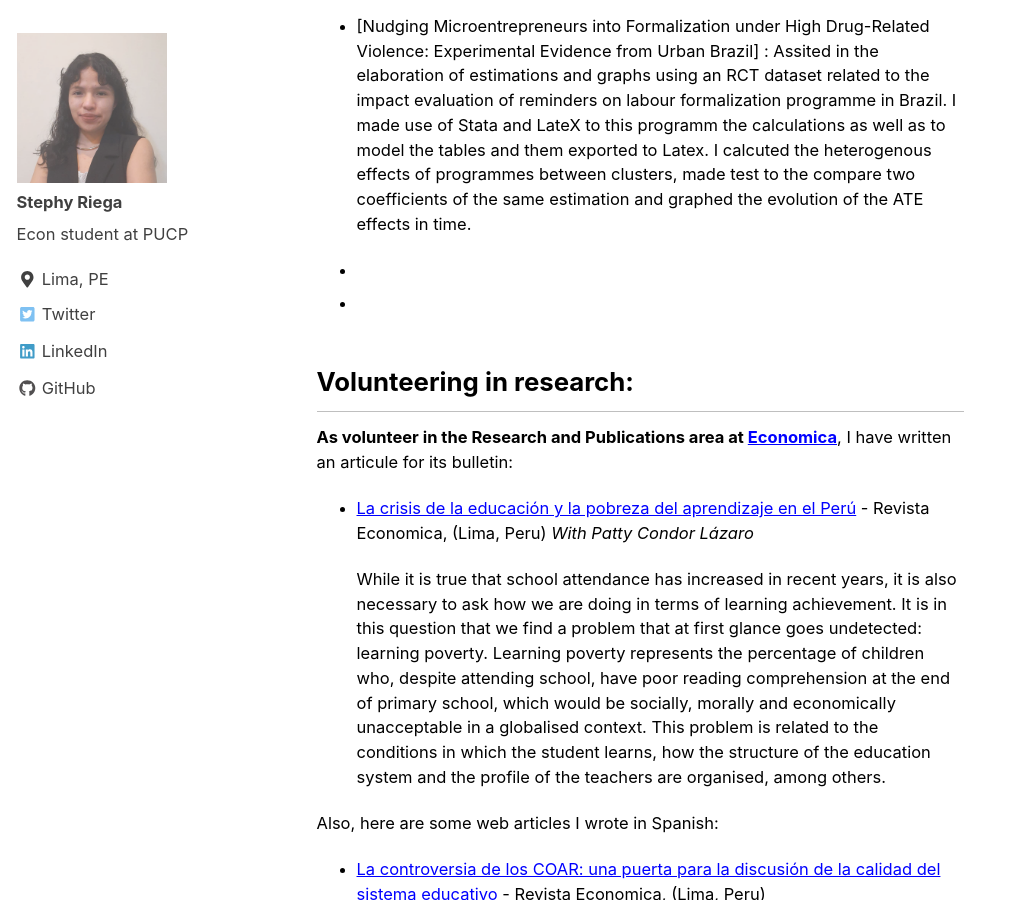
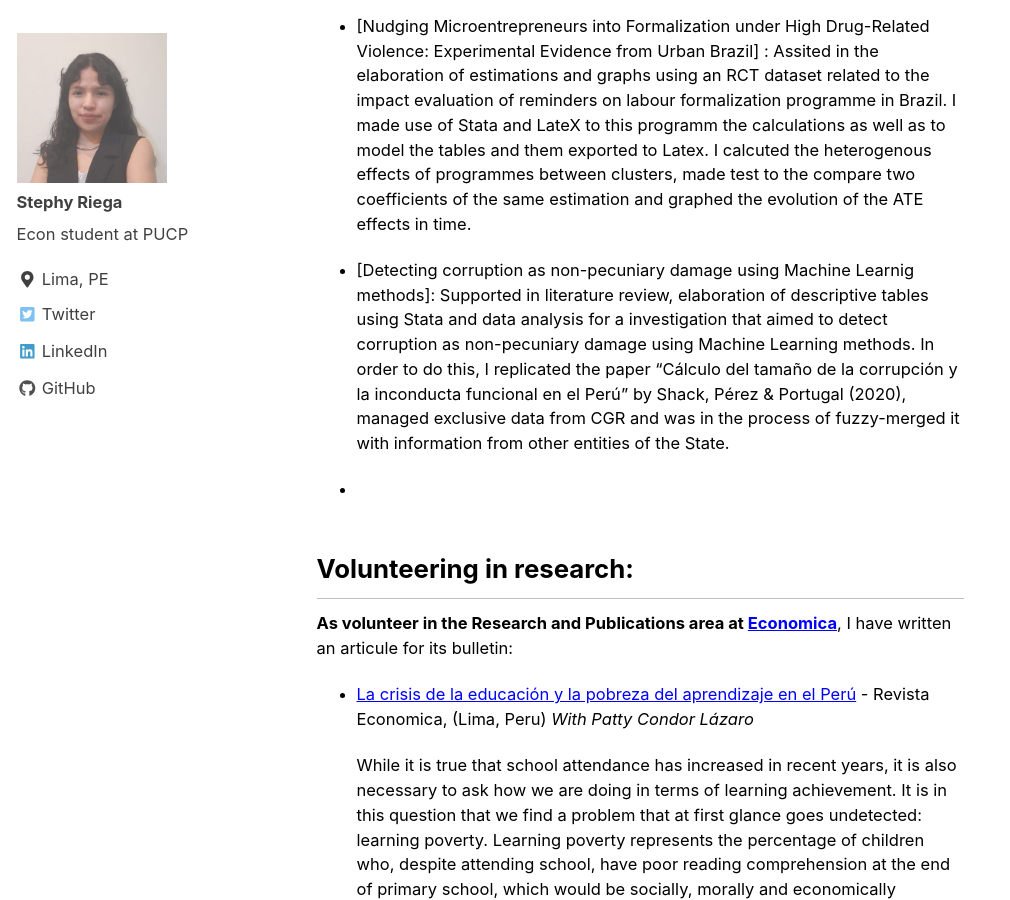
Before and after one commit to stephyriega/stephyriega.github.io, a Jekyll site: the page built from _pages/projects.md, in a window 1280 px wide and 900 px high, scrolled down 335 px. Shown: the whole window, without its empty margins (0-1010 px from the left). Built offline with Jekyll 4.4.1, drawn with Linux system fonts in a browser that asks for light colours; nearby versions of some CDN libraries.

Commit message:
Update projects.md

```diff
--- a/_pages/projects.md
+++ b/_pages/projects.md
@@ -12,7 +12,7 @@ My RA work until now has taken me to fascinating field works. As a research inte
 * [Nudging Microentrepreneurs into Formalization under High Drug-Related Violence: Experimental Evidence from Urban Brazil] : Assited in the elaboration of estimations and graphs using an RCT dataset related to the impact evaluation of reminders on labour formalization programme in Brazil. I made use of Stata and LateX to this programm the calculations as well as to model the tables and them exported to Latex. I calcuted the heterogenous effects of programmes between clusters, made test to the compare two coefficients of the same estimation and graphed the evolution of the ATE effects in time.
 
 
-* [Detecting corruption as non-pecuniary damage using Machine Learnig methods]: Supported in literature review, elaboration of descriptive tables using Stata and data analysis for a investigation that aimed to detect corruption as non-pecuniary damage using Machine Learning methods. In order to do this, I replicated a )Cálculo del tamaño de la corrupción y la inconducta funcional en el Perú by Shack, Pérez & Portugal (2020), managed exclusive data from CGR and was in the process of fuzzy-merged it with information from other entities of the State.
+* [Detecting corruption as non-pecuniary damage using Machine Learnig methods]: Supported in literature review, elaboration of descriptive tables using Stata and data analysis for a investigation that aimed to detect corruption as non-pecuniary damage using Machine Learning methods. In order to do this, I replicated  the paper "Cálculo del tamaño de la corrupción y la inconducta funcional en el Perú" by Shack, Pérez & Portugal (2020), managed exclusive data from CGR and was in the process of fuzzy-merged it with information from other entities of the State.
 
 * [Event study on the rate fertility and the Football World Cup]: Supported in the construction of a synthetic data panel of women in the age to conceveive, analysis of the dataset (tables and graphs) and estimation of a panel event study on the fertility rate in Peru. Our main dataset was built originally from ENDES (1996-2020) and I made use of Stata for this task. I estimated the ammount of women who were pregnant by week and month. After reducing the data to go from 2010-2020, I reconstruted some sociodemographic characteristics an pregnant history in order to the construst a synthetic panel with 12 million observations.
 
```
